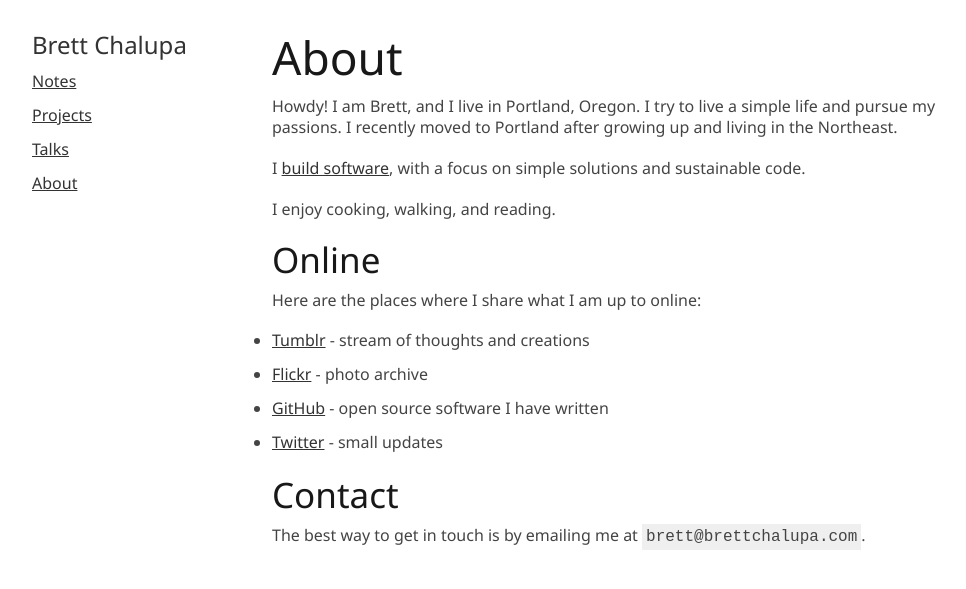
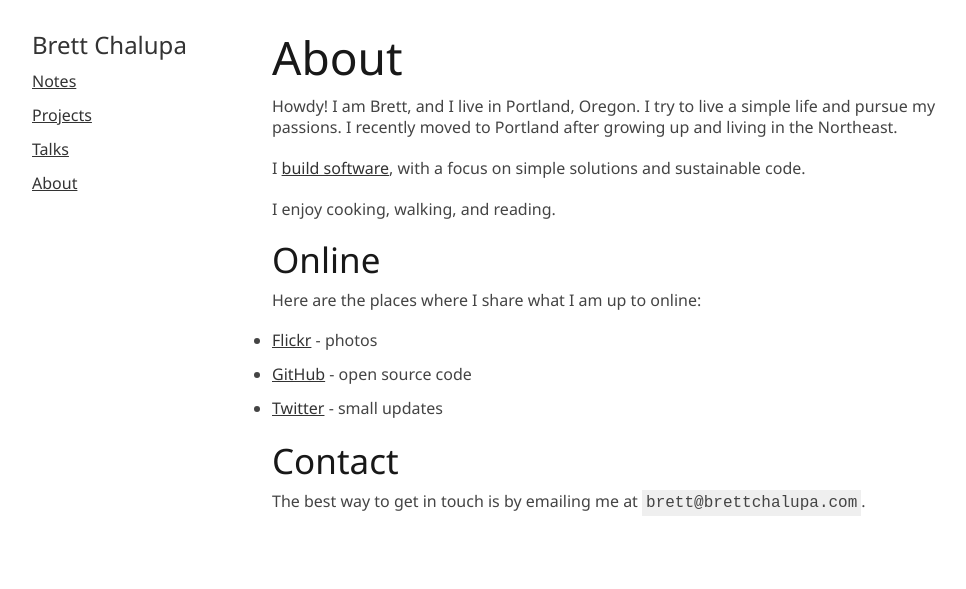
Before and after one commit to brettchalupa/brettchalupa.github.io, a Jekyll site: the page built from about.md, in a window 1280 px wide. Shown: the top 589 px of the page, without its empty margins (138-1104 px from the left). Built offline with Jekyll 4.4.1, drawn with Linux system fonts in a browser that asks for light colours.

Commit message:
Tweak about page content
This removes Tumblr since I have not really been using it, and it tweaks
the content describing the other networks.

```diff
--- a/about.md
+++ b/about.md
@@ -19,11 +19,8 @@ I enjoy cooking, walking, and reading.
 
 Here are the places where I share what I am up to online:
 
-- [Tumblr](https://brettchalupa.tumblr.com) - stream of thoughts and
-  creations
-- [Flickr](https://www.flickr.com/photos/brettchalupa/) - photo archive
-- [GitHub](https://github.com/brettchalupa) - open source software I
-  have written
+- [Flickr](https://www.flickr.com/photos/brettchalupa/) - photos
+- [GitHub](https://github.com/brettchalupa) - open source code
 - [Twitter](https://twitter.com/brettchalupa) - small updates
 
 ## Contact
```
